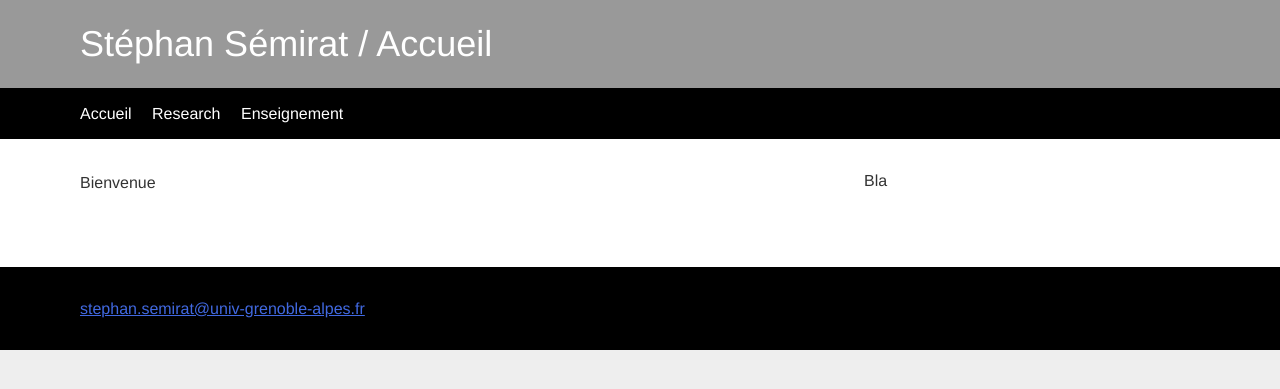
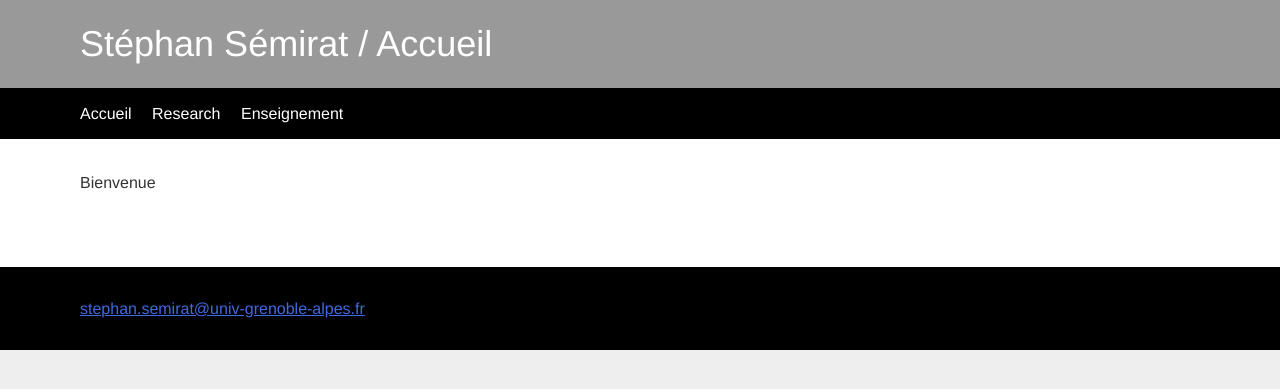
Before and after one commit to ssemirat/ssemirat.github.io, a Jekyll site: the page built from index.md, in a window 1280 px wide. Shown: the top 389 px of the page. Built offline with Jekyll 4.4.1, drawn with Linux system fonts in a browser that asks for light colours.

Commit message:
Update default.html

```diff
--- a/_layouts/default.html
+++ b/_layouts/default.html
@@ -25,9 +25,9 @@
 				<div class="main">
           {{ content }}
         </div>
-        <div class="aside">
+        <!-- <div class="aside">
           Bla
-        </div>
+        </div> -->
     </div>
     </div>
     <div class="footer">
```
